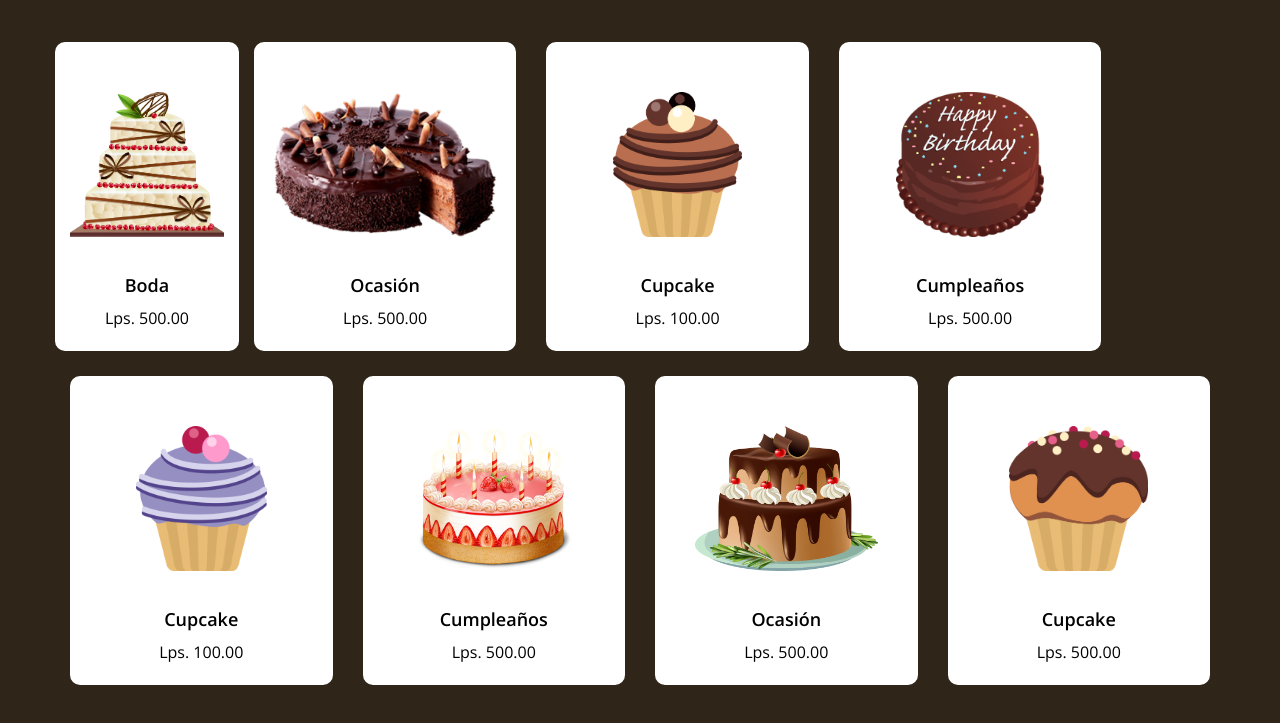
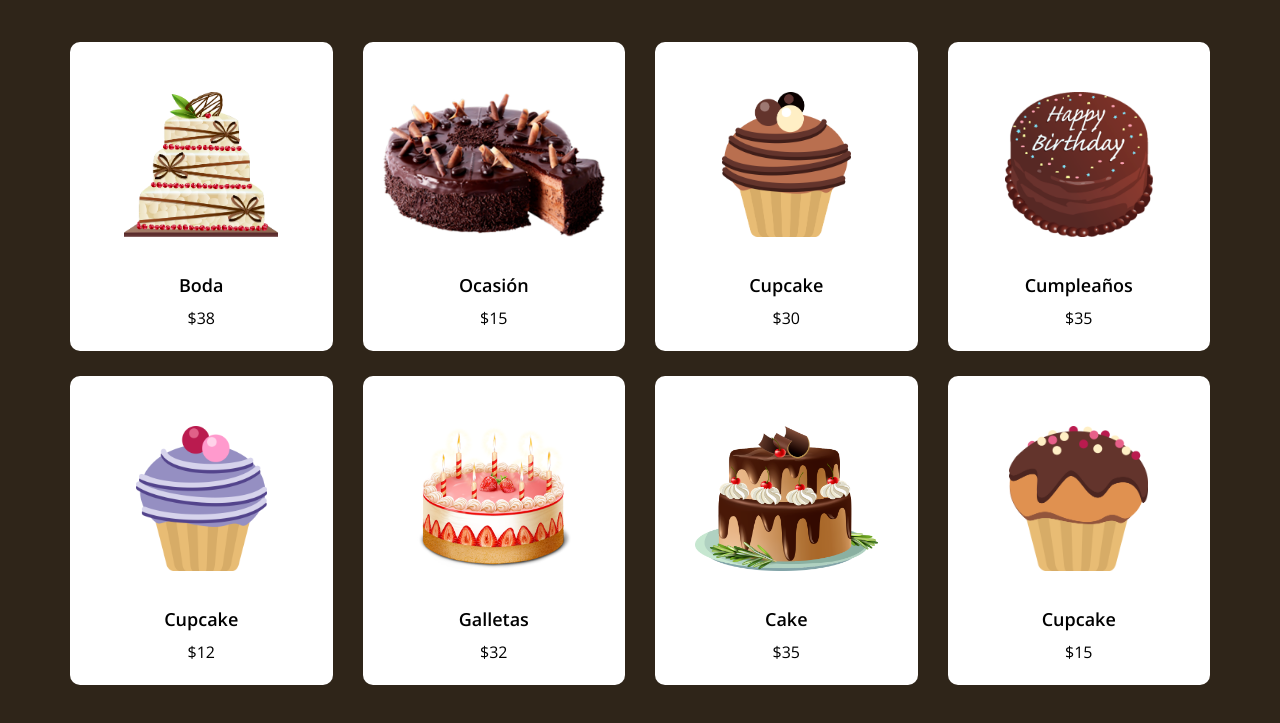
Before and after one commit to Jtlisg/landigpagepasteleria, a plain HTML site: page product.html in a window 1280 px wide. Shown: the part 229-952 px from the top of the page. Drawn offline with nearby package versions, Linux system fonts and the light colour scheme.

Commit message:
modificacion de product

```diff
--- a/product.html
+++ b/product.html
@@ -63,8 +63,8 @@
           Nuestros Productos
         </h2>
       </div>
-
       <div class="row">
+        <div class="col-sm-6 col-md-4 col-lg-3">
           <div class="box">
             <div>
               <div class="img-box">
@@ -75,12 +75,12 @@
                   Boda
                 </a>
                 <h6>
-                  Lps. 500.00
+                  $38
                 </h6>
               </div>
             </div>
           </div>
-
+        </div>
         <div class="col-sm-6 col-md-4 col-lg-3">
           <div class="box">
             <div>
@@ -92,13 +92,12 @@
                   Ocasión
                 </a>
                 <h6>
-                     Lps. 500.00
+                  $15
                 </h6>
               </div>
             </div>
           </div>
         </div>
-
         <div class="col-sm-6 col-md-4 col-lg-3">
           <div class="box">
             <div>
@@ -110,13 +109,12 @@
                   Cupcake
                 </a>
                 <h6>
-                    Lps. 100.00
+                  $30
                 </h6>
               </div>
             </div>
           </div>
         </div>
-
         <div class="col-sm-6 col-md-4 col-lg-3">
           <div class="box">
             <div>
@@ -128,13 +126,12 @@
                   Cumpleaños
                 </a>
                 <h6>
-                    Lps. 500.00
+                  $35
                 </h6>
               </div>
             </div>
           </div>
         </div>
-
         <div class="col-sm-6 col-md-4 col-lg-3">
           <div class="box">
             <div>
@@ -146,13 +143,12 @@
                   Cupcake
                 </a>
                 <h6>
-                    Lps. 100.00
+                  $12
                 </h6>
               </div>
             </div>
           </div>
         </div>
-
         <div class="col-sm-6 col-md-4 col-lg-3">
           <div class="box">
             <div>
@@ -161,16 +157,15 @@
               </div>
               <div class="detail-box">
                 <a href="">
-                    Cumpleaños
+                  Galletas
                 </a>
                 <h6>
-                    Lps. 500.00
+                  $32
                 </h6>
               </div>
             </div>
           </div>
         </div>
-
         <div class="col-sm-6 col-md-4 col-lg-3">
           <div class="box">
             <div>
@@ -179,16 +174,15 @@
               </div>
               <div class="detail-box">
                 <a href="">
-                    Ocasión
+                  Cake
                 </a>
                 <h6>
-                     Lps. 500.00
+                  $35
                 </h6>
               </div>
             </div>
           </div>
         </div>
-
         <div class="col-sm-6 col-md-4 col-lg-3">
           <div class="box">
             <div>
@@ -200,23 +194,20 @@
                   Cupcake
                 </a>
                 <h6>
-                     Lps. 500.00
+                  $15
                 </h6>
               </div>
             </div>
           </div>
         </div>
-
       </div>
-
       <div class="btn-box">
         <a href="">
-            Ver nuestros Productos
+          Ver más Productos
         </a>
       </div>
     </div>
   </section>
-
 
   <!-- end product section -->
 
```
Lines whose indentation alone changed are shown as unchanged.
